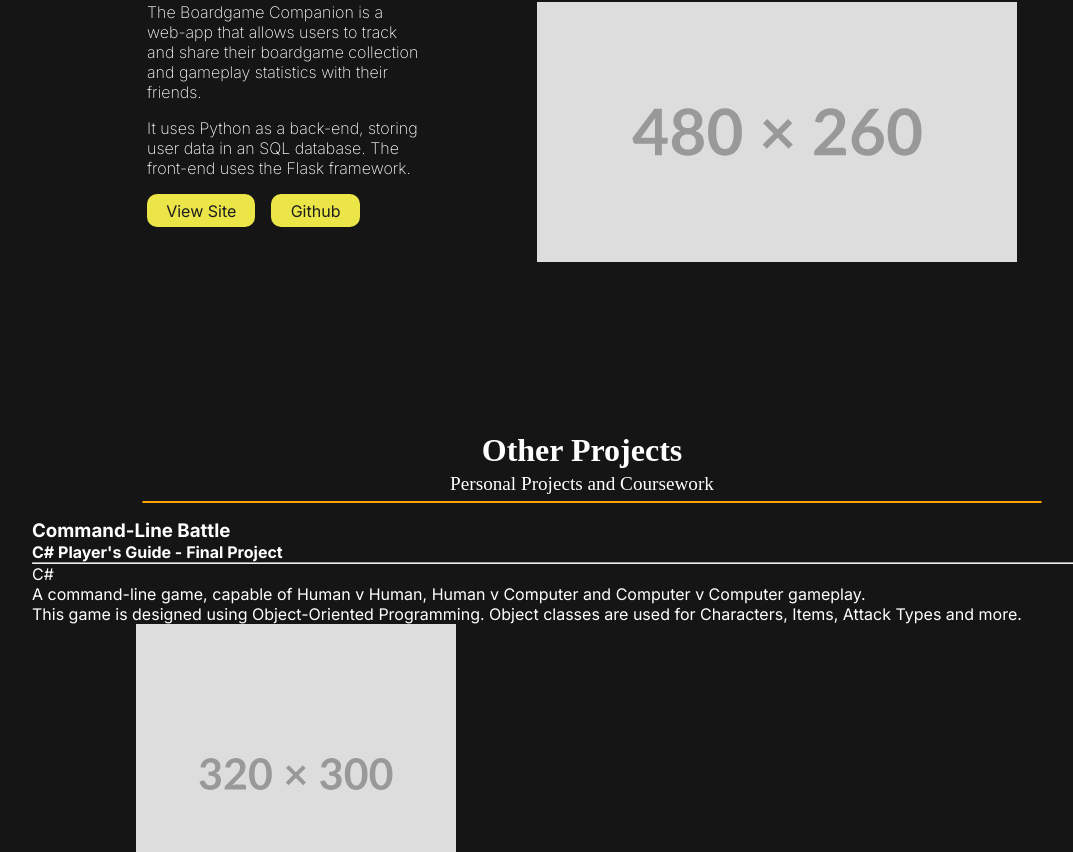
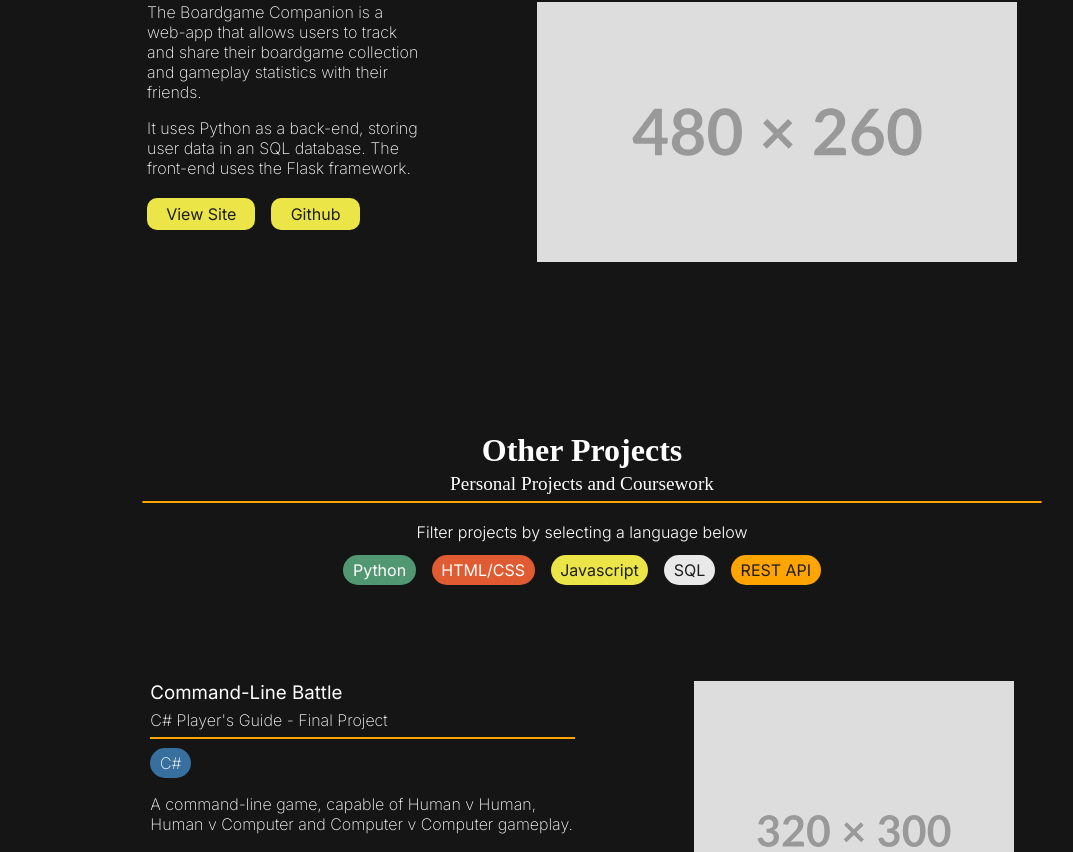
Before and after one commit to Jobeyobey/portfolio-website, a Next.js app: page / in a window 1280 px wide. Shown: the part 1733-2585 px from the top of the page, without its empty margins (58-1131 px from the left). Built offline with nearby package versions, Linux system fonts and the light colour scheme; a web font is replaced by a local one.

Commit message:
update font import method. style other projects

```diff
--- a/src/components/FeaturedProject.js
+++ b/src/components/FeaturedProject.js
@@ -36,10 +36,10 @@ export default function FeaturedProject() {
                         It uses Python as a back-end, storing user data in an
                         SQL database. The front-end uses the Flask framework.
                     </p>
-                    <a className="site-link project-site" href="#" target="#">
+                    <a className="site-link" href="#" target="#">
                         View Site
                     </a>
-                    <a className="site-link git-project" href="#" target="#">
+                    <a className="site-link" href="#" target="#">
                         Github
                     </a>
                 </div>
--- a/src/components/OtherProjects.js
+++ b/src/components/OtherProjects.js
@@ -19,13 +19,32 @@ export default function OtherProjects() {
     });
 
     return (
-        <section>
+        <section className="other-projects">
             <SectionTitle
                 title="Other Projects"
                 subtitle="Personal Projects and Coursework"
             ></SectionTitle>
-            {/* FILTER */}
-            {projects}
+            <p id="filter-description">
+                Filter projects by selecting a language below
+            </p>
+            <div id="language-filter">
+                <button className={`language-button python`}>
+                    <p>Python</p>
+                </button>
+                <button className={`language-button html`}>
+                    <p>HTML/CSS</p>
+                </button>
+                <button className={`language-button javascript`}>
+                    <p>Javascript</p>
+                </button>
+                <button className={`language-button sql`}>
+                    <p>SQL</p>
+                </button>
+                <button className={`language-button restapi`}>
+                    <p>REST API</p>
+                </button>
+            </div>
+            <div className="projects">{projects}</div>
         </section>
     );
 }
--- a/src/components/Project.js
+++ b/src/components/Project.js
@@ -1,31 +1,52 @@
 import Image from "next/image";
 
 export default function Project(props) {
-    const languages = props.languages.map((languages, index) => {
-        return <p key={index}>{languages}</p>;
+    const languageToClass = {
+        "c#": "csharp",
+        "html/css": "htmlcss",
+    };
+
+    const languages = props.languages.map((language, index) => {
+        // Ensure language class is valid for CSS names
+        let languageClass = language.toLowerCase();
+        if (languageToClass.hasOwnProperty(languageClass)) {
+            languageClass = languageToClass[languageClass];
+        }
+
+        return (
+            <div key={index} className={`language-container ${languageClass}`}>
+                <p>{language}</p>
+            </div>
+        );
     });
 
     const isDescription2 = props.description2 !== undefined;
 
     return (
         <>
-            <div className="project-title-container">
-                <h3 className={"project-title"}>{props.title}</h3>
-                <h4>{props.subtitle}</h4>
+            <div className="project-container">
+                <div className="project-description-container">
+                    <h3 className="project-title">{props.title}</h3>
+                    <h4 className="project-subtitle">{props.subtitle}</h4>
                     <hr className="project-underscore"></hr>
-                {languages}
-            </div>
-            <p>{props.description1}</p>
-            {isDescription2 && <p>{props.description2}</p>}
+                    <div className="project-languages">{languages}</div>
+                    <p className="project-description">{props.description1}</p>
+                    {isDescription2 && (
+                        <p className="project-description">
+                            {props.description2}
+                        </p>
+                    )}
                     <a className="site-link" href="#" alt="#">
                         Github
                     </a>
+                </div>
                 <Image
                     src={require("../images/placeholder-320-300.svg")}
                     width={320}
                     height={300}
                     alt="#"
                 />
+            </div>
         </>
     );
 }
--- a/src/pages/_document.js
+++ b/src/pages/_document.js
@@ -5,15 +5,15 @@ export default function Document() {
         <Html lang="en">
             <Head>
                 <link rel="preconnect" href="https://fonts.googleapis.com" />
-                <link
-                    rel="preconnect"
-                    href="https://fonts.gstatic.com"
-                    crossorigin
-                />
+                <link rel="preconnect" href="https://fonts.gstatic.com" />
                 <link
                     href="https://fonts.googleapis.com/css2?family=Chivo:ital,wght@0,100..900;1,100..900&display=swap"
                     rel="stylesheet"
                 />
+                <link
+                    href="https://fonts.googleapis.com/css2?family=Inter:wght@100..900&display=swap"
+                    rel="stylesheet"
+                ></link>
             </Head>
             <body>
                 <Main />
--- a/src/pages/index.js
+++ b/src/pages/index.js
@@ -1,14 +1,11 @@
 import Head from "next/head";
 import Image from "next/image";
-import { Inter } from "next/font/google";
 import MainTitle from "../components/MainTitle";
 import Skills from "../components/Skills";
 import Navbar from "../components/Navbar";
 import FeaturedProject from "@/components/FeaturedProject";
 import OtherProjects from "@/components/OtherProjects";
 import Contact from "@/components/Contact";
-
-const inter = Inter({ subsets: ["latin"] });
 
 export default function Home() {
     return (
@@ -26,7 +23,7 @@ export default function Home() {
                 {/* <link rel="icon" href="/favicon.ico" /> */}
             </Head>
             <Navbar />
-            <main className={`${inter.className}`}>
+            <main>
                 <MainTitle />
                 <p className="bio">
                     I&apos;m looking for a job because I would like to have one.
--- a/src/styles/globals.css
+++ b/src/styles/globals.css
@@ -1,12 +1,3 @@
-/* Import fonts */
-
-/* .chivo {
-  font-family: "Chivo", sans-serif;
-  font-optical-sizing: auto;
-  font-weight: 400;
-  font-style: normal;
-} */
-
 /* Global Styling */
 
 :root {
@@ -72,6 +63,7 @@ main {
     font-size: 1.2rem;
     text-align: center;
     padding: 14px 16px;
+    font-family: "inter";
     color: white;
     text-decoration: none;
 }
@@ -100,11 +92,13 @@ main {
 .git-button {
     margin-right: 0.7rem;
     background-color: var(--gitColour);
+    font-family: "inter";
     color: var(--myBlack);
 }
 
 .linkedin-button {
     background-color: var(--linkedinColour);
+    font-family: "inter";
     color: white;
 }
 
@@ -160,6 +154,7 @@ main {
     padding-top: 20vh;
     width: 80%;
     max-width: 46rem;
+    font-family: "inter";
     font-size: 1.6rem;
     font-weight: 200;
     text-align: center;
@@ -233,6 +228,7 @@ main {
 
 .skill-box h4 {
     padding-top: 1.2rem;
+    font-family: "inter";
     font-size: 1.2rem;
     color: var(--myOrange);
 }
@@ -244,18 +240,21 @@ main {
 }
 
 .skill-list li {
+    font-family: "inter";
     font-weight: 200;
     list-style-type: none;
 }
 
 .job-title {
     padding-top: 1rem;
+    font-family: "inter";
     font-size: 1rem;
     font-weight: 400;
 }
 
 .job-date {
     padding-top: 0.2rem;
+    font-family: "inter";
     font-size: 0.8rem;
     font-weight: 100;
     color: var(--myOrange);
@@ -264,22 +263,12 @@ main {
 .job-description {
     margin: 0 5% 0.5rem 5%;
     padding-top: 0.2rem;
+    font-family: "inter";
     font-size: 0.8rem;
     font-weight: 100;
 }
 
 /* Language Containers */
-
-.languages {
-    display: flex;
-    justify-content: center;
-    gap: 1rem;
-}
-
-.language-container {
-    padding: 0.3rem 0.6rem;
-    border-radius: 2rem;
-}
 
 .python {
     background: var(--pythonGreen);
@@ -290,6 +279,7 @@ main {
 }
 
 .javascript {
+    color: var(--myBlack);
     background: var(--javascriptYellow);
 }
 
@@ -313,7 +303,32 @@ main {
     color: var(--myBlack);
 }
 
+.csharp {
+    background: var(--myBlue);
+}
+
+.react {
+    background: var(--myBlue);
+}
+
+.htmlcss {
+    background: var(--htmlRed);
+}
+
 /* Featured Project */
+
+.languages {
+    display: flex;
+    justify-content: center;
+    gap: 1rem;
+}
+
+.language-container {
+    padding: 0.3rem 0.6rem;
+    font-family: "inter";
+    font-weight: 300;
+    border-radius: 2rem;
+}
 
 .feature-container {
     padding-top: 6rem;
@@ -325,6 +340,7 @@ main {
 
 .feature-info {
     max-width: 25%;
+    font-family: "inter";
     /* border: 2px solid grey; */
 }
 
@@ -339,21 +355,82 @@ main {
 
 .site-link {
     display: inline-block;
-    margin-top: 1rem;
+    margin-top: 1.2rem;
     margin-right: 1rem;
     padding: 0.4rem 1.2rem;
     text-decoration: none;
     max-width: 10rem;
     background-color: var(--javascriptYellow);
+    font-weight: 400;
     color: var(--myBlack);
     border-radius: 10px;
-    /* border: 2px solid grey; */
 }
 
-/* .project-site {
-    color: var(--myBlack);
+/* Other Projects */
+
+#filter-description {
+    margin-top: 0.2rem;
+    margin-bottom: 0.8rem;
+    font-family: "inter";
+    font-weight: 300;
 }
 
-.git-project {
-    color: yellow;
-} */
+.other-projects {
+    text-align: center;
+}
+
+.language-button {
+    margin: 0 0.5rem;
+    padding: 0.3rem 0.6rem;
+    border-radius: 2rem;
+    font-size: 1rem;
+    font-family: "Inter";
+    color: white;
+    border: none;
+}
+
+.projects {
+    margin-top: 2rem;
+}
+
+.project-container {
+    display: flex;
+    justify-content: space-evenly;
+    margin-top: 6rem;
+    font-family: "Inter";
+}
+
+.project-description-container {
+    text-align: left;
+    max-width: 425px;
+}
+
+.project-title {
+    font-weight: 400;
+}
+
+.project-subtitle {
+    margin-top: 0.4rem;
+    font-weight: 200;
+}
+
+.project-underscore {
+    margin-top: 0.4rem;
+    border: 0.5px solid var(--myOrange);
+}
+
+.project-languages {
+    display: flex;
+    margin-top: 0.6rem;
+    gap: 1rem;
+}
+
+.project-container p {
+    font-weight: 200;
+}
+
+.project-description {
+    margin-top: 1rem;
+}
+
+/* Contact */
```
Lines whose indentation alone changed are shown as unchanged.
